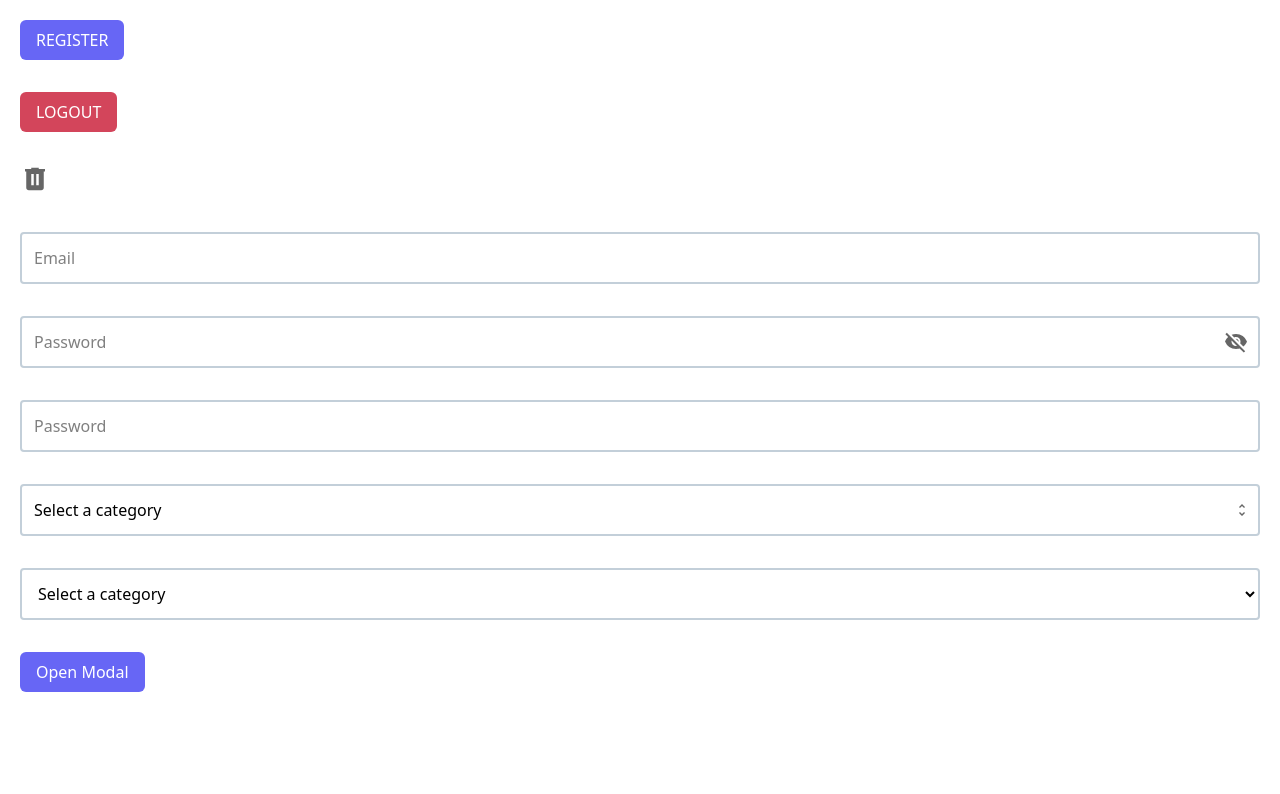
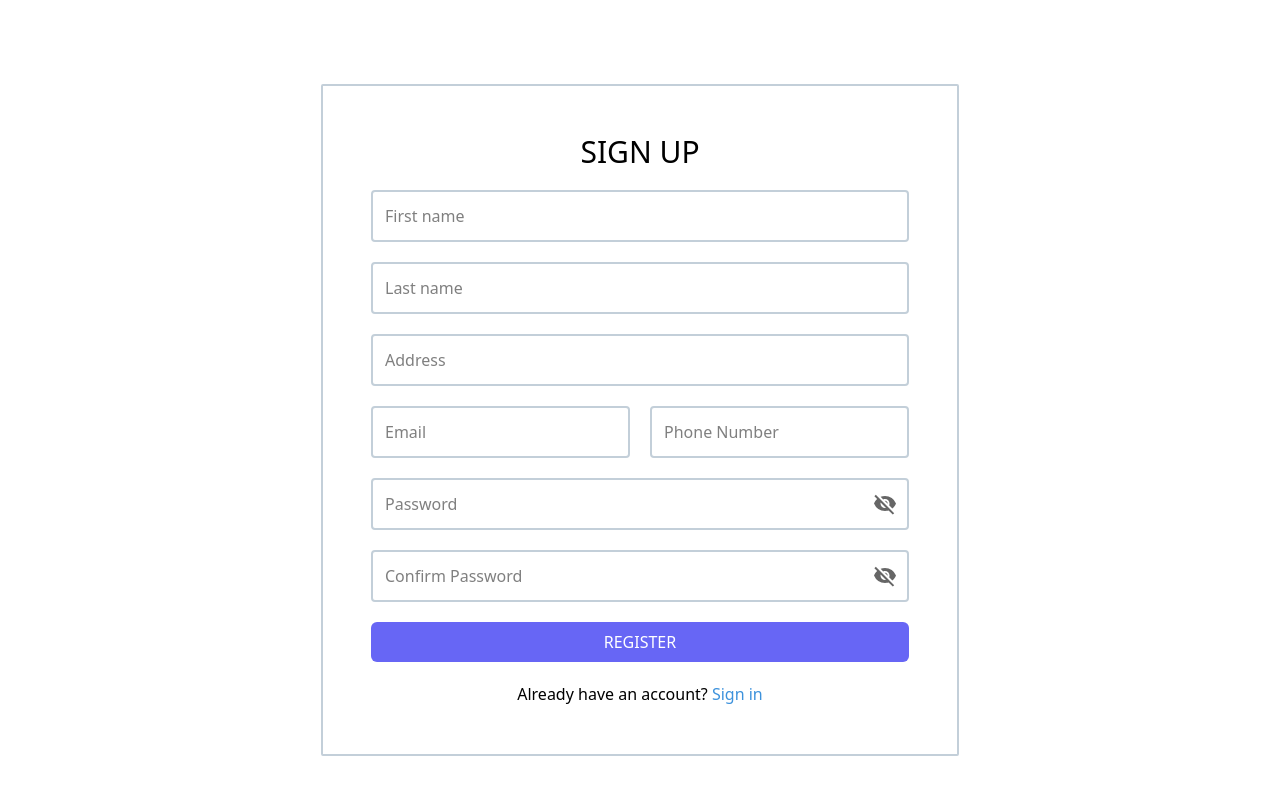
Before and after one commit to pallobpoddar/teebay, a React app in the folder client/: page /signup in a window 1280 px wide. Shown: the top 794 px of the page. Built offline with nearby package versions, Linux system fonts and the light colour scheme; the HTML template or start-up script is replaced by a standard one.

Commit message:
feat: design signup page

```diff
--- a/client/src/App.tsx
+++ b/client/src/App.tsx
@@ -1,83 +1,13 @@
-import Button from "./components/atoms/Button";
-import DeleteIcon from "./assets/icons/delete-icon.svg?react";
-import Input from "./components/atoms/Input";
-import MultiSelect from "./components/molecules/MultiSelect";
-import Select from "./components/molecules/Select";
-import Modal from "./components/organisms/Modal";
-import { useState } from "react";
+import { BrowserRouter as Router, Route, Routes } from "react-router-dom";
+import Signup from "./components/pages/Signup";
 
 function App() {
-  const [isModalOpen, setIsModalOpen] = useState(false);
-
-  const handleClick = () => {
-    setIsModalOpen(true);
-  };
-
-  const handleConfirm = () => {
-    setIsModalOpen(false);
-  };
-
-  const handleClose = () => {
-    setIsModalOpen(false);
-  };
-
   return (
-    <>
-      <Button variant="button-primary" onClick={() => {}}>
-        REGISTER
-      </Button>
-      <div className="p-4"></div>
-      <Button variant="button-secondary" onClick={() => {}}>
-        LOGOUT
-      </Button>
-      <div className="p-4"></div>
-      <Button className="cursor-pointer" onClick={() => {}}>
-        <DeleteIcon />
-      </Button>
-      <div className="p-4"></div>
-      <Input placeholder="Email" type="email" autocomplete="on" />
-      <div className="p-4"></div>
-      <Input
-        placeholder="Password"
-        type="password"
-        autocomplete="on"
-        includePasswordIcon
-      />
-      <div className="p-4"></div>
-      <Input placeholder="Password" type="password" autocomplete="on" />
-      <div className="p-4"></div>
-      <MultiSelect
-        placeholder="Select a category"
-        options={[
-          { id: "1", name: "Electronics" },
-          { id: "2", name: "Clothing" },
-          { id: "3", name: "Home" },
-          { id: "4", name: "Garden" },
-          { id: "5", name: "Toys" },
-        ]}
-      />
-      <div className="p-4"></div>
-      <Select
-        placeholder="Select a category"
-        options={[
-          { id: "1", name: "Electronics" },
-          { id: "2", name: "Clothing" },
-          { id: "3", name: "Home" },
-          { id: "4", name: "Garden" },
-          { id: "5", name: "Toys" },
-        ]}
-      />
-      <div className="p-4"></div>
-      <Button variant="button-primary" onClick={handleClick}>
-        Open Modal
-      </Button>
-      <Modal
-        variant="rent"
-        isOpen={isModalOpen}
-        onConfirm={handleConfirm}
-        onClose={handleClose}
-      />
-    </>
+    <Router>
+      <Routes>
+        <Route path="/signup" element={<Signup />} />
+      </Routes>
+    </Router>
   );
 }
 
--- a/client/src/components/atoms/Button.tsx
+++ b/client/src/components/atoms/Button.tsx
@@ -2,6 +2,7 @@ import clsx from "clsx/lite";
 
 type Props = {
   type?: "button" | "submit";
+  text?: string;
   variant?: "button-primary" | "button-secondary";
   className?: string;
   onClick?: (event: React.MouseEvent<HTMLButtonElement>) => void;
@@ -14,6 +15,7 @@ const Button = (props: Props) => {
       className={clsx(props.variant, props.className)}
       onClick={props.onClick}
     >
+      {props.text}
       {props.children}
     </button>
   );
--- a/client/src/components/atoms/Input.tsx
+++ b/client/src/components/atoms/Input.tsx
@@ -7,8 +7,8 @@ type Props = {
   type?: "text" | "email" | "password" | "datetime-local";
   autocomplete?: string;
   includePasswordIcon?: boolean;
-  field?: any;
-  style?: React.CSSProperties;
+  field?: React.InputHTMLAttributes<HTMLInputElement>;
+  error?: boolean;
 };
 
 const Input = (props: Props) => {
@@ -21,12 +21,15 @@ const Input = (props: Props) => {
   return (
     <div className="relative flex items-center">
       <input
-        className="border-2 border-gray p-3 w-full rounded-sm focus:outline-purple"
+        className={`p-3 w-full rounded-sm ${
+          props.error
+            ? `border border-red-500 focus:outline-red-500`
+            : `focus:outline-purple border-2 border-gray`
+        } `}
         type={inputType}
         placeholder={props.placeholder}
         autoComplete={props.autocomplete}
         {...props.field}
-        style={props.style}
       />
       {props.includePasswordIcon && (
         <span
--- a/client/src/components/organisms/SignupForm.tsx
+++ b/client/src/components/organisms/SignupForm.tsx
@@ -52,13 +52,15 @@ const SignupForm = () => {
               placeholder="First name"
               autocomplete="on"
               field={field}
-              style={{ border: errors.firstName && "1px solid red" }}
+              error={errors.firstName && true}
             />
           )}
         />
 
         {errors.firstName && (
-          <p className="text-sm my-1">{errors.firstName.message}</p>
+          <p className="text-sm text-red-500 my-1">
+            {errors.firstName.message}
+          </p>
         )}
       </div>
 
@@ -75,13 +77,13 @@ const SignupForm = () => {
               placeholder="Last name"
               autocomplete="on"
               field={field}
-              style={{ border: errors.lastName && "1px solid red" }}
+              error={errors.lastName && true}
             />
           )}
         />
 
         {errors.lastName && (
-          <p className="text-sm my-1">{errors.lastName.message}</p>
+          <p className="text-sm text-red-500 my-1">{errors.lastName.message}</p>
         )}
       </div>
 
@@ -98,17 +100,17 @@ const SignupForm = () => {
               placeholder="Address"
               autocomplete="on"
               field={field}
-              style={{ border: errors.address && "1px solid red" }}
+              error={errors.address && true}
             />
           )}
         />
 
         {errors.address && (
-          <p className="text-sm my-1">{errors.address.message}</p>
+          <p className="text-sm text-red-500 my-1">{errors.address.message}</p>
         )}
       </div>
 
-      <div className="flex gap-5 items-center justify-between">
+      <div className="flex gap-5 items-start justify-between">
         <div>
           <Controller
             name="email"
@@ -127,13 +129,13 @@ const SignupForm = () => {
                 type="email"
                 autocomplete="on"
                 field={field}
-                style={{ border: errors.email && "1px solid red" }}
+                error={errors.email && true}
               />
             )}
           />
 
           {errors.email && (
-            <p className="text-sm my-1">{errors.email.message}</p>
+            <p className="text-sm text-red-500 my-1">{errors.email.message}</p>
           )}
         </div>
 
@@ -150,13 +152,13 @@ const SignupForm = () => {
                 placeholder="Phone Number"
                 autocomplete="on"
                 field={field}
-                style={{ border: errors.phone && "1px solid red" }}
+                error={errors.phone && true}
               />
             )}
           />
 
           {errors.phone && (
-            <p className="text-sm my-1">{errors.phone.message}</p>
+            <p className="text-sm text-red-500 my-1">{errors.phone.message}</p>
           )}
         </div>
       </div>
@@ -175,12 +177,6 @@ const SignupForm = () => {
               value: 20,
               message: "Character limit exceeded",
             },
-            pattern: {
-              value:
-                /^(?=.*[A-Z])(?=.*[a-z])(?=.*\d)(?=.*[~`!@#$%^&*()_\-+={[}\]|\\:;"'<,>.?/])[A-Za-z\d~`!@#$%^&*()_\-+={[}\]|\\:;"'<,>.?/]{8,20}$/,
-              message:
-                "Password must contain at least 8 characters, 1 lowercase letter, 1 uppercase letter, 1 number and 1 symbol",
-            },
           }}
           render={({ field }) => (
             <Input
@@ -189,13 +185,13 @@ const SignupForm = () => {
               autocomplete="on"
               includePasswordIcon
               field={field}
-              style={{ border: errors.password && "1px solid red" }}
+              error={errors.password && true}
             />
           )}
         />
 
         {errors.password && (
-          <p className="text-sm my-1">{errors.password.message}</p>
+          <p className="text-sm text-red-500 my-1">{errors.password.message}</p>
         )}
       </div>
 
@@ -214,17 +210,19 @@ const SignupForm = () => {
               type="password"
               includePasswordIcon
               field={field}
-              style={{ border: errors.password && "1px solid red" }}
+              error={errors.confirmPassword && true}
             />
           )}
         />
 
-        {errors.password && (
-          <p className="text-sm my-1">{errors.password.message}</p>
+        {errors.confirmPassword && (
+          <p className="text-sm text-red-500 my-1">
+            {errors.confirmPassword.message}
+          </p>
         )}
       </div>
 
-      <Button type="submit">REGISTER</Button>
+      <Button type="submit" variant="button-primary" text="REGISTER" />
     </form>
   );
 };
--- a/client/src/components/templates/SignupBox.tsx
+++ b/client/src/components/templates/SignupBox.tsx
@@ -5,12 +5,17 @@ const SignupBox = () => {
   return (
     <div className="flex items-center justify-center h-screen">
       <div className="flex flex-col p-12 border-2 border-gray rounded-xs">
-        <h1>SIGN UP</h1>
+        <h1 className="text-3xl text-center">SIGN UP</h1>
         <SignupForm />
-        Already have an account?
-        <Link to="/signin" style={{ textDecoration: "none", color: "#3e5962" }}>
-          Sign in
-        </Link>
+        <p className="text-center">
+          Already have an account?{" "}
+          <Link
+            to="/signin"
+            style={{ textDecoration: "none", color: "#3d92dc" }}
+          >
+            Sign in
+          </Link>
+        </p>
       </div>
     </div>
   );
```
